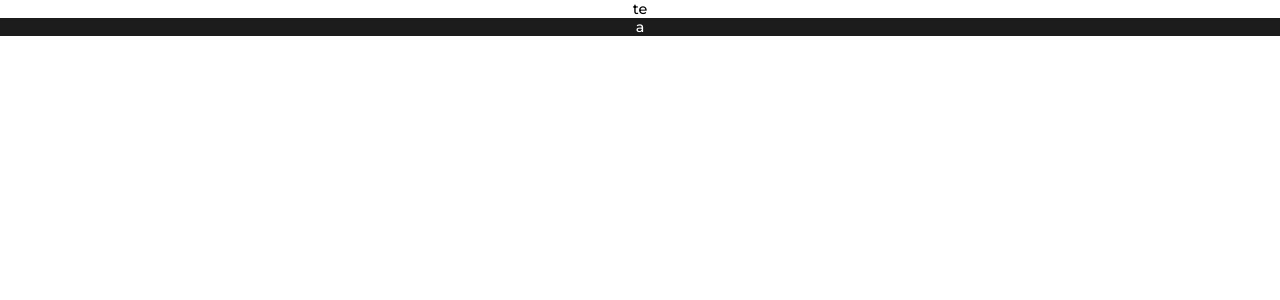
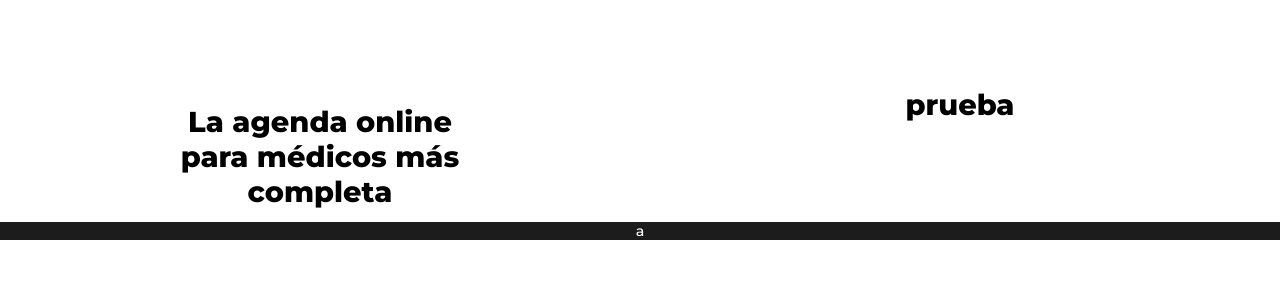
Before and after one commit to BlackFreshMint/citas_med, a PHP site: page /preag.html in a window 1280 px wide. Shown: the part 145-445 px from the top of the page. Run offline with PHP 8.4, Linux system fonts and the light colour scheme.

Commit message:
starting #2
adding aside elements at preag

```diff
--- a/css/styles.css
+++ b/css/styles.css
@@ -31,15 +31,19 @@ nav {
     flex-direction: row;
 }
 
+aside {
+    width: 50%;
+    height: 70%;
+    padding: 1%;
+    text-align: center;
+}
+
 .bt {
     padding: 2%;
     border-right: 1px solid #ffff;
     border-right-width: .20em;
     line-height: .15em;
 }
-svg path{
-    fill:white;
-  }
 
 a {
     height: 100%;
@@ -60,6 +64,19 @@ p {
     padding: 0;
     margin: 0;
 }
+
+h1{
+
+    color: black;
+    font-family: "MontserratEB";
+    font-size:xx-large;
+    width: 70%;
+    margin: 12% auto auto auto;
+
+}
+
+
+
 @font-face {
     font-family: 'MontserratEB';
     src: url(/res/font/Montserrat-ExtraBold.ttf);
--- a/preag.html
+++ b/preag.html
@@ -25,20 +25,28 @@
             <a href="" style="width: 3%; padding: 8px; background-color: rgba(0, 0, 0, 0)"><img src="res/svg/search_ico.svg"></a>
 
         </nav>
+
     </div>
 
 </header>
 
-
-
-    <a href=""></a>
-
-</nav>
-
 <main>
 
-<p>te</p>
+    <section style="display: flex; flex-direction: row;">
 
+        <aside>
+            &nbsp;
+            <h1>La agenda online <br> para médicos más completa</h1>
+
+        </aside>
+
+        <aside>
+
+            <h1>prueba</h1>
+
+        </aside>
+
+    </section>
 
 </main>
 
```
